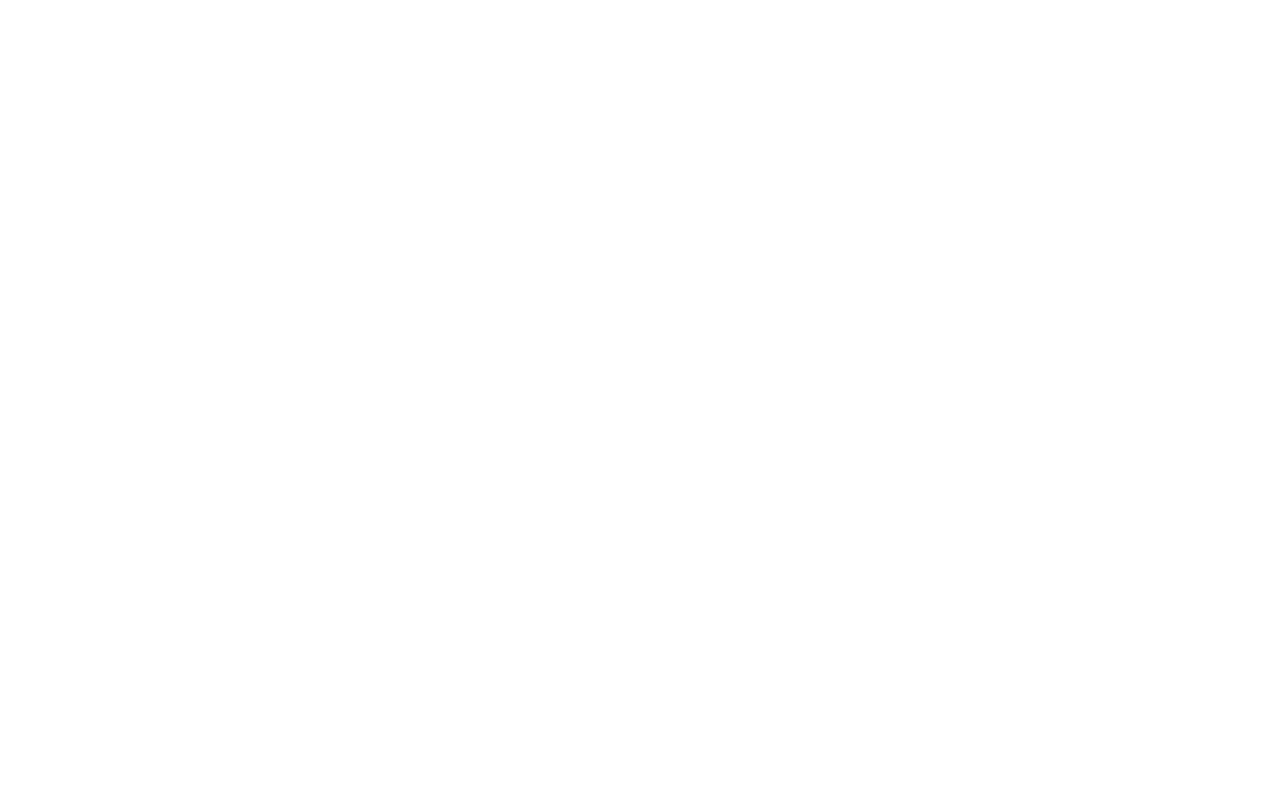
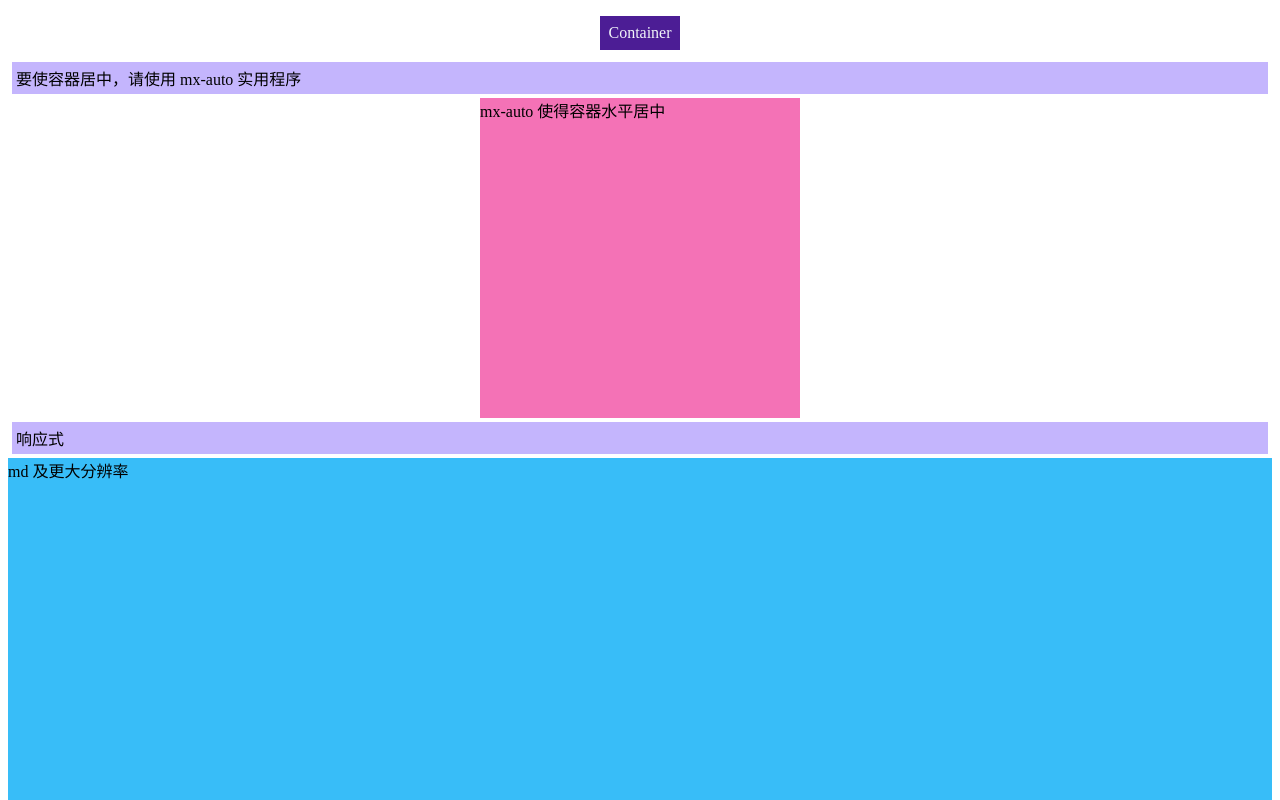
Before and after one commit to yuayuz/tailwindcss-learning, a Vue app: page /Container in a window 1280 px wide. Before the commit this address had no page. Shown: the top 800 px of the page. Built offline with nearby package versions, Linux system fonts and the light colour scheme.

Commit message:
add `Container`

```diff
--- a/src/router/index.ts
+++ b/src/router/index.ts
@@ -6,6 +6,7 @@ import MediaAndFeatureQueries from '@/views/coreConcepts/MediaAndFeatureQueries.
 import AttributeSelectors from '@/views/coreConcepts/AttributeSelectors.vue'
 import ResponsiveDesign from '@/views/coreConcepts/ResponsiveDesign.vue'
 import AspectRatio from '@/views/layout/AspectRatio.vue'
+import Container from '@/views/layout/Container.vue'
 
 const router = createRouter({
   history: createWebHistory(import.meta.env.BASE_URL),
@@ -44,6 +45,11 @@ const router = createRouter({
       path: '/AspectRatio',
       name: 'AspectRatio',
       component: AspectRatio
+    },
+    {
+      path: '/Container',
+      name: 'Container',
+      component: Container
     }
   ]
 })
--- a/src/views/Home.vue
+++ b/src/views/Home.vue
@@ -49,6 +49,12 @@ const handleRouter = function (page: string) {
   >
     AspectRatio
   </button>
+  <button
+    @click="handleRouter('Container')"
+    class="rounded-full bg-violet-500 text-slate-50 hover:bg-violet-800"
+  >
+    Container
+  </button>
 </template>
 <style scoped>
 @import 'tailwindcss/tailwind.css';
--- /dev/null
+++ b/src/views/layout/Container.vue
@@ -0,0 +1,38 @@
+<script setup lang="ts">
+import HeaderH1 from '@/components/headerH1.vue'
+import PH2 from '@/components/pH2.vue'
+</script>
+
+<template>
+  <header-h1>Container</header-h1>
+  <!-- 用于将元素的宽度固定至当前断点的组件 -->
+  <!--
+  类         断点    特性
+  container	没有任何	width: 100%;
+  sm (640px)	      max-width: 640px;
+  md (768px)	      max-width: 768px;
+  lg (1024px)	      max-width: 1024px;
+  xl (1280px)	      max-width: 1280px;
+  2xl (1536px)	    max-width: 1536px;
+  -->
+  <!--
+  该类container设置max-width元素的以匹配min-width当前断点的。
+  如果喜欢针对一组固定的屏幕尺寸进行设计，而不是尝试适应完全流畅的视口，那么这将非常有用
+  -->
+  <!-- Tailwind 的容器不会自动居中，并且没有任何内置的水平填充。-->
+
+  <p-h2>要使容器居中，请使用 mx-auto 实用程序</p-h2>
+  <div class="container mx-auto aspect-square max-w-xs bg-pink-400">mx-auto 使得容器水平居中</div>
+
+  <!--
+  响应式变体
+  该类container还包括md:container默认情况下的响应式变体，
+  允许使某些东西仅在某个断点及以上表现得像一个容器
+  -->
+  <p-h2>响应式</p-h2>
+  <div class="aspect-video bg-sky-400 md:container md:mx-auto">md 及更大分辨率</div>
+</template>
+
+<style scoped>
+@import 'tailwindcss/tailwind.css';
+</style>
```
